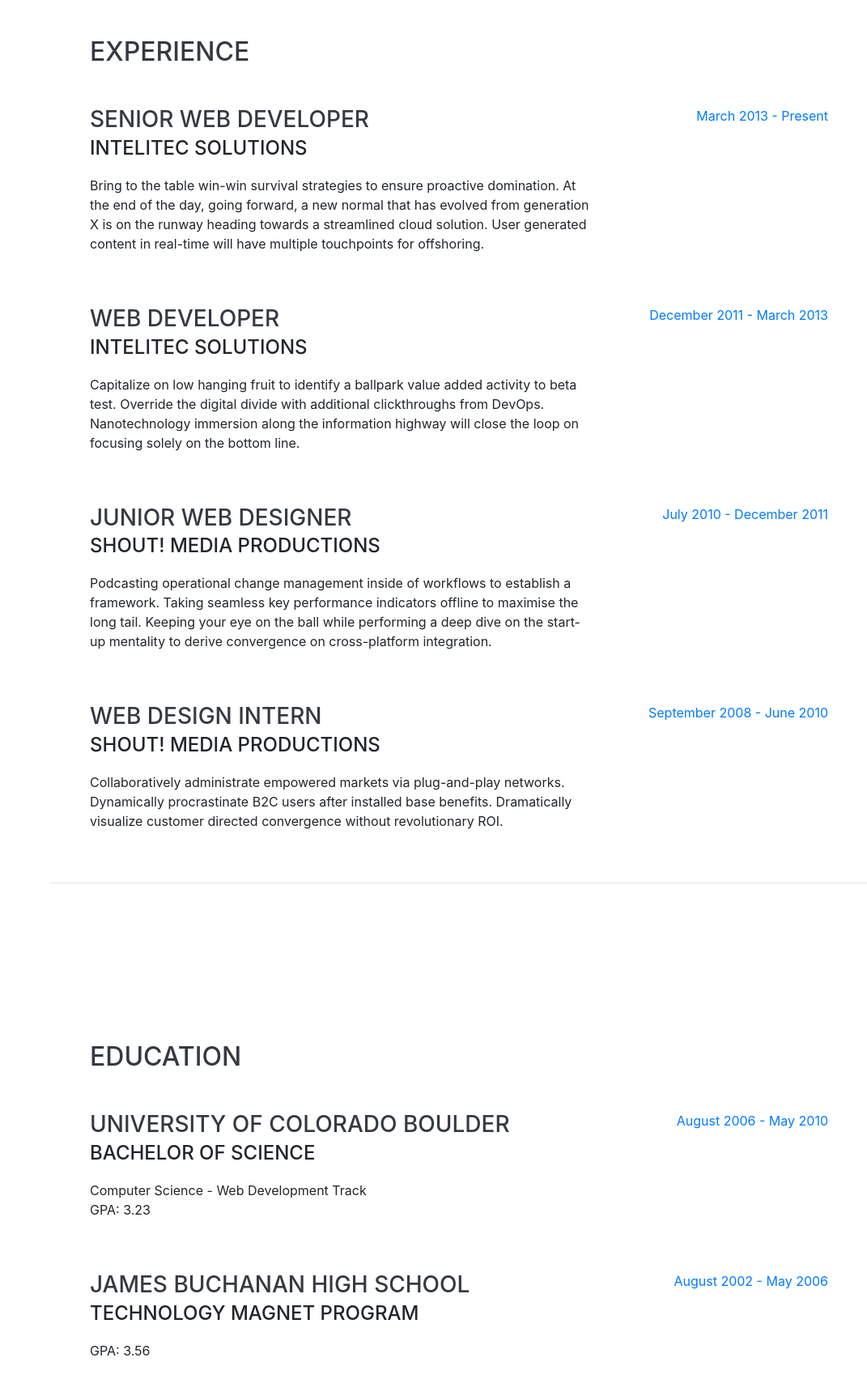
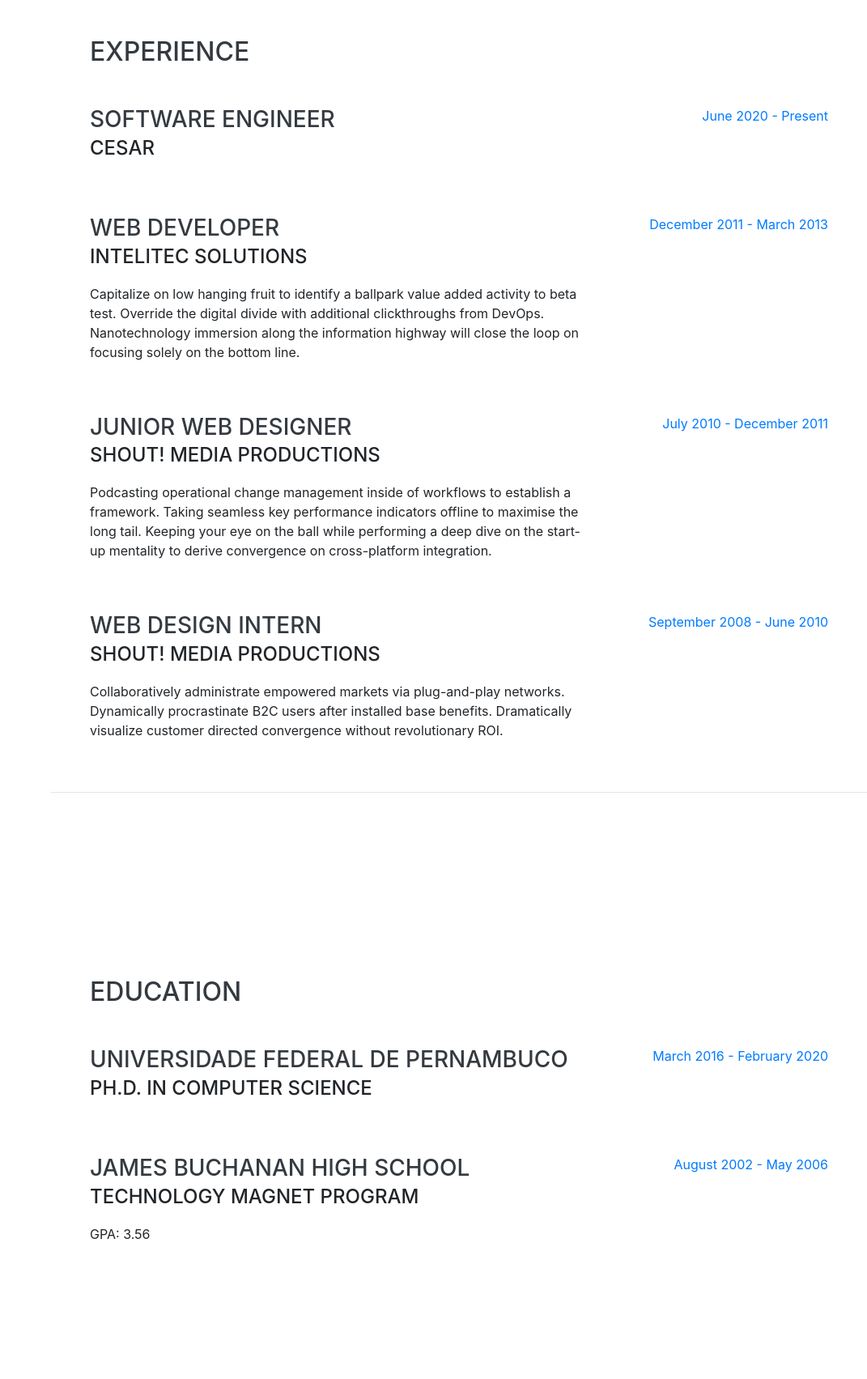
Before and after one commit to janael-pinheiro/personal_page, a website with bundled scripts: page index.html in a window 1280 px wide. Shown: the part 804-2507 px from the top of the page at 81% size, without its empty margins (209-1280 px from the left). Built offline with nearby package versions, Linux system fonts and the light colour scheme; a web font is replaced by a local one.

Commit message:
Some updates

```diff
--- a/index.html
+++ b/index.html
@@ -8,7 +8,7 @@
   <meta name="description" content="">
   <meta name="author" content="">
 
-  <title>Resume - Start Bootstrap Theme</title>
+  <title>Resume - Antônio J. Pinheiro</title>
 
   <!-- Bootstrap core CSS -->
   <link href="vendor/bootstrap/css/bootstrap.min.css" rel="stylesheet">
@@ -67,9 +67,9 @@
           <span class="text-primary">Pinheiro</span>
         </h1>
         <div class="subheading mb-5">3542 Berry Street · Cheyenne Wells, CO 80810 · (317) 585-8468 ·
-          <a href="mailto:name@email.com">name@email.com</a>
+          <a href="mailto:name@email.com">ajanaelpinheiro@gmail.com</a>
         </div>
-        <p class="lead mb-5">I am experienced in leveraging agile frameworks to provide a robust synopsis for high level overviews. Iterative approaches to corporate strategy foster collaborative thinking to further the overall value proposition.</p>
+        <p class="lead mb-5"></p>
         <div class="social-icons">
           <a href="#">
             <i class="fab fa-linkedin-in"></i>
@@ -95,12 +95,12 @@
 
         <div class="resume-item d-flex flex-column flex-md-row justify-content-between mb-5">
           <div class="resume-content">
-            <h3 class="mb-0">Senior Web Developer</h3>
-            <div class="subheading mb-3">Intelitec Solutions</div>
-            <p>Bring to the table win-win survival strategies to ensure proactive domination. At the end of the day, going forward, a new normal that has evolved from generation X is on the runway heading towards a streamlined cloud solution. User generated content in real-time will have multiple touchpoints for offshoring.</p>
+            <h3 class="mb-0">Software Engineer</h3>
+            <div class="subheading mb-3">CESAR</div>
+            <p></p>
           </div>
           <div class="resume-date text-md-right">
-            <span class="text-primary">March 2013 - Present</span>
+            <span class="text-primary">June 2020 - Present</span>
           </div>
         </div>
 
@@ -149,13 +149,11 @@
 
         <div class="resume-item d-flex flex-column flex-md-row justify-content-between mb-5">
           <div class="resume-content">
-            <h3 class="mb-0">University of Colorado Boulder</h3>
-            <div class="subheading mb-3">Bachelor of Science</div>
-            <div>Computer Science - Web Development Track</div>
-            <p>GPA: 3.23</p>
+            <h3 class="mb-0">Universidade Federal de Pernambuco</h3>
+            <div class="subheading mb-3">Ph.D. in computer science</div>
           </div>
           <div class="resume-date text-md-right">
-            <span class="text-primary">August 2006 - May 2010</span>
+            <span class="text-primary">March 2016 - February 2020</span>
           </div>
         </div>
 
```
